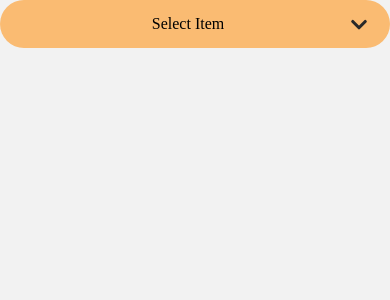
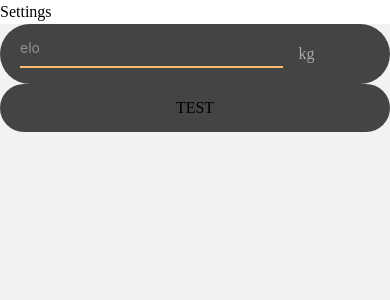
Before and after one commit to RafalGrabowski95/SP, a React Native app: screen /Settings in a window 390 px wide. Shown: the top 300 px of the page. Built offline with nearby package versions, Linux system fonts and the light colour scheme.

Commit message:
label atom (#6)
* label atom

* label atom

Co-authored-by: Michał Pałys <michal.palys@jsql.pl>
Co-authored-by: RafalGrabowski95 <rafal.grabowski@naturalantybody.com>

```diff
--- /dev/null
+++ b/components/atoms/Label/Label.tsx
@@ -0,0 +1,57 @@
+import classNames from 'classnames';
+import { View } from 'components/atoms/View';
+import { Text } from 'components/atoms/Text';
+
+interface IfLabelProps {
+  text?: React.ReactNode;
+  color?: 'primary' | 'secondary' | 'tetriary' | 'success' | 'danger';
+  textAlign?: 'left' | 'center' | 'right' | 'justify' | 'start' | 'end';
+  textUppercase?: boolean;
+}
+
+export const Label = ({
+  text = '',
+  color = 'primary',
+  textAlign = 'left',
+  textUppercase = false,
+}: IfLabelProps) => {
+  const getTextColor = (color: IfLabelProps['color']) => {
+    switch (color) {
+      case 'secondary':
+        return 'text-text-2';
+      case 'tetriary':
+        return 'text-text-3';
+      case 'success':
+      case 'danger':
+      case 'primary':
+      default:
+        return 'text-text-1';
+    }
+  };
+
+  const getBgColor = (color: IfLabelProps['color']) => {
+    switch (color) {
+      case 'secondary':
+        return 'bg-surface-2';
+      case 'tetriary':
+        return 'bg-surface-3';
+      case 'success':
+      case 'danger':
+      case 'primary':
+      default:
+        return 'bg-surface-1';
+    }
+  };
+
+  return (
+    <View
+      className={classNames('p-3 rounded-full', `${getBgColor(color)}`, {
+        uppercase: textUppercase,
+      })}
+    >
+      {text && (
+        <Text styles={`text-${textAlign} ${getTextColor(color)}`}>{text}</Text>
+      )}
+    </View>
+  );
+};
--- /dev/null
+++ b/components/atoms/Label/index.ts
@@ -0,0 +1 @@
+export { Label } from './Label';
--- a/components/screens/Settings/Settings.tsx
+++ b/components/screens/Settings/Settings.tsx
@@ -1,5 +1,20 @@
-import { SelectExample } from 'components/atoms/Select';
+import { Text } from 'components/atoms/Text';
+import { Input } from 'components/atoms/Input';
+import { Label } from 'components/atoms/Label';
 
 export const Settings = () => {
-  return <SelectExample />;
+  return (
+    <>
+      <Text primary styles="bg-white dark:bg-red-500">
+        Settings
+      </Text>
+      <Input placeholder="elo" suffix="kg" />
+      <Label
+        text="test"
+        color="secondary"
+        textAlign="center"
+        textUppercase
+      ></Label>
+    </>
+  );
 };
```
